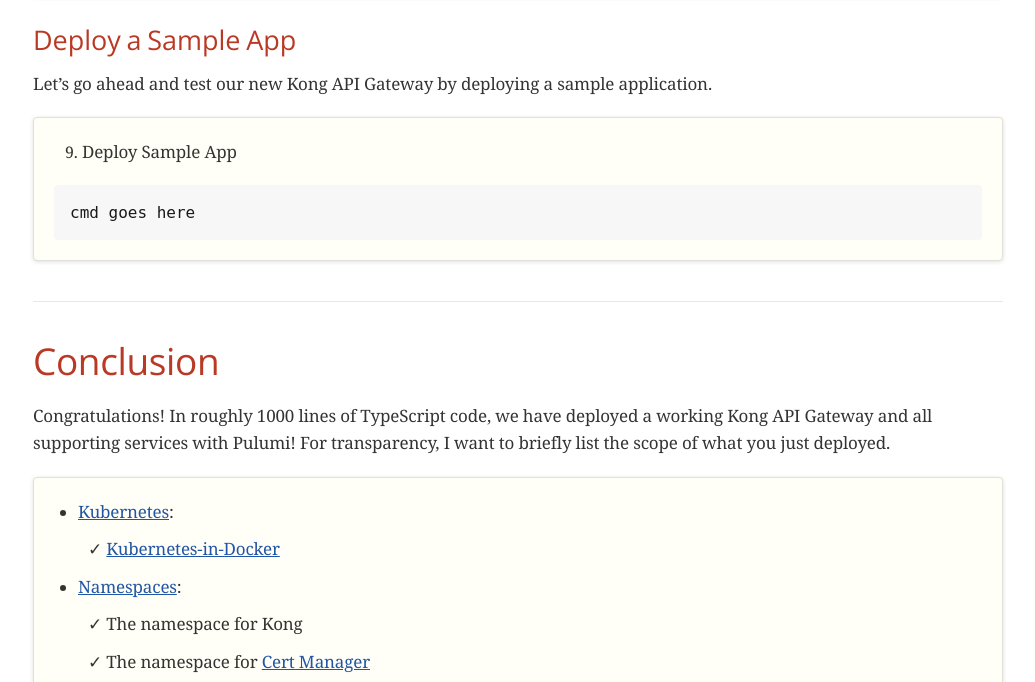
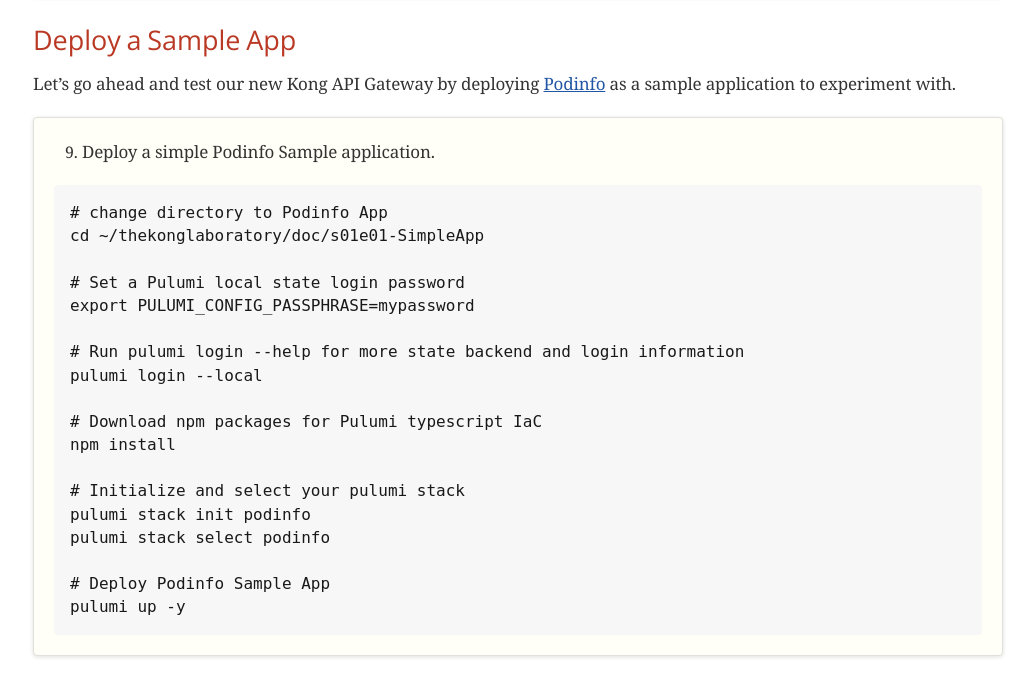
Before and after one commit to usrbinkat/tkl, a plain HTML site: page index.html in a window 1280 px wide. Shown: the part 3935-4617 px from the top of the page, without its empty margins (122-1157 px from the left). Drawn offline with nearby package versions, Linux system fonts and the light colour scheme; a web font is replaced by a local one.

Commit message:
first draft
Signed-off-by: usrbinkat <usrbinkat@braincraft.io>

```diff
--- a/index.html
+++ b/index.html
@@ -705,20 +705,37 @@
 <div class="sect2">
 <h3 id="_deploy_a_sample_app">Deploy a Sample App</h3>
 <div class="paragraph">
-<p>Let&#8217;s go ahead and test our new Kong API Gateway by deploying a sample application.<br></p>
+<p>Let&#8217;s go ahead and test our new Kong API Gateway by deploying <a href="https://github.com/stefanprodan/podinfo">Podinfo</a> as a sample application to experiment with.<br></p>
 </div>
 <div class="exampleblock">
 <div class="content">
 <div class="olist arabic">
 <ol class="arabic" start="9">
 <li>
-<p>Deploy Sample App</p>
+<p>Deploy a simple Podinfo Sample application.<br></p>
 </li>
 </ol>
 </div>
 <div class="listingblock">
 <div class="content">
-<pre class="highlight"><code class="language-sh" data-lang="sh">cmd goes here</code></pre>
+<pre class="highlight"><code class="language-sh" data-lang="sh"># change directory to Podinfo App
+cd ~/thekonglaboratory/doc/s01e01-SimpleApp
+
+# Set a Pulumi local state login password
+export PULUMI_CONFIG_PASSPHRASE=mypassword
+
+# Run pulumi login --help for more state backend and login information
+pulumi login --local
+
+# Download npm packages for Pulumi typescript IaC
+npm install
+
+# Initialize and select your pulumi stack
+pulumi stack init podinfo
+pulumi stack select podinfo
+
+# Deploy Podinfo Sample App
+pulumi up -y</code></pre>
 </div>
 </div>
 </div>
@@ -994,7 +1011,7 @@
 <div id="footer">
 <div id="footer-text">
 Version 2.8<br>
-Last updated 2022-03-14 11:15:27 -0700
+Last updated 2022-03-14 17:10:20 -0700
 </div>
 </div>
 </body>
```
Also changed, not shown: 1 other file.
